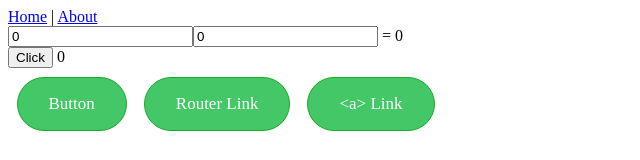
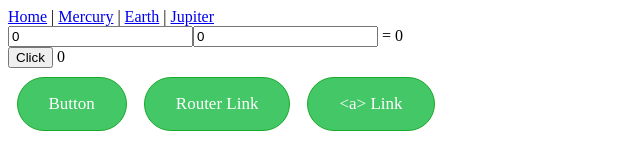
Before and after one commit to alextate4/sandbox-alextate4, a Vue app: page / in a window 1280 px wide. Shown: the top 160 px of the page, without its empty margins (0-640 px from the left). Built offline with nearby package versions, Linux system fonts and the light colour scheme.

Commit message:
added and changed router links and definitions

```diff
--- a/src/App.vue
+++ b/src/App.vue
@@ -2,7 +2,9 @@
   <div id="app">
     <div id="nav">
       <router-link to="/">Home</router-link> |
-      <router-link to="/about">About</router-link>
+      <router-link to="/mercury">Mercury</router-link> |
+      <router-link to="/earth">Earth</router-link> |
+      <router-link to="/jupiter">Jupiter</router-link>
     </div>
     <router-view />
   </div>
--- a/src/router/index.js
+++ b/src/router/index.js
@@ -11,13 +11,25 @@ const routes = [
     component: Home
   },
   {
-    path: '/about',
-    name: 'About',
+    path: '/mercury',
+    name: 'Mercury',
     // route level code-splitting
     // this generates a separate chunk (about.[hash].js) for this route
     // which is lazy-loaded when the route is visited.
     component: () =>
-      import(/* webpackChunkName: "about" */ '../views/About.vue')
+      import(/* webpackChunkName: "mercury" */ '../views/Mercury.vue')
+  },
+  {
+    path: '/earth',
+    name: 'Earth',
+    component: () =>
+      import(/* webpackChunkName: "earth" */ '../views/Earth.vue')
+  },
+  {
+    path: '/jupiter',
+    name: 'Jupiter',
+    component: () =>
+      import(/* webpackChunkName: "jupiter" */ '../views/Jupiter.vue')
   }
 ];
 
```
